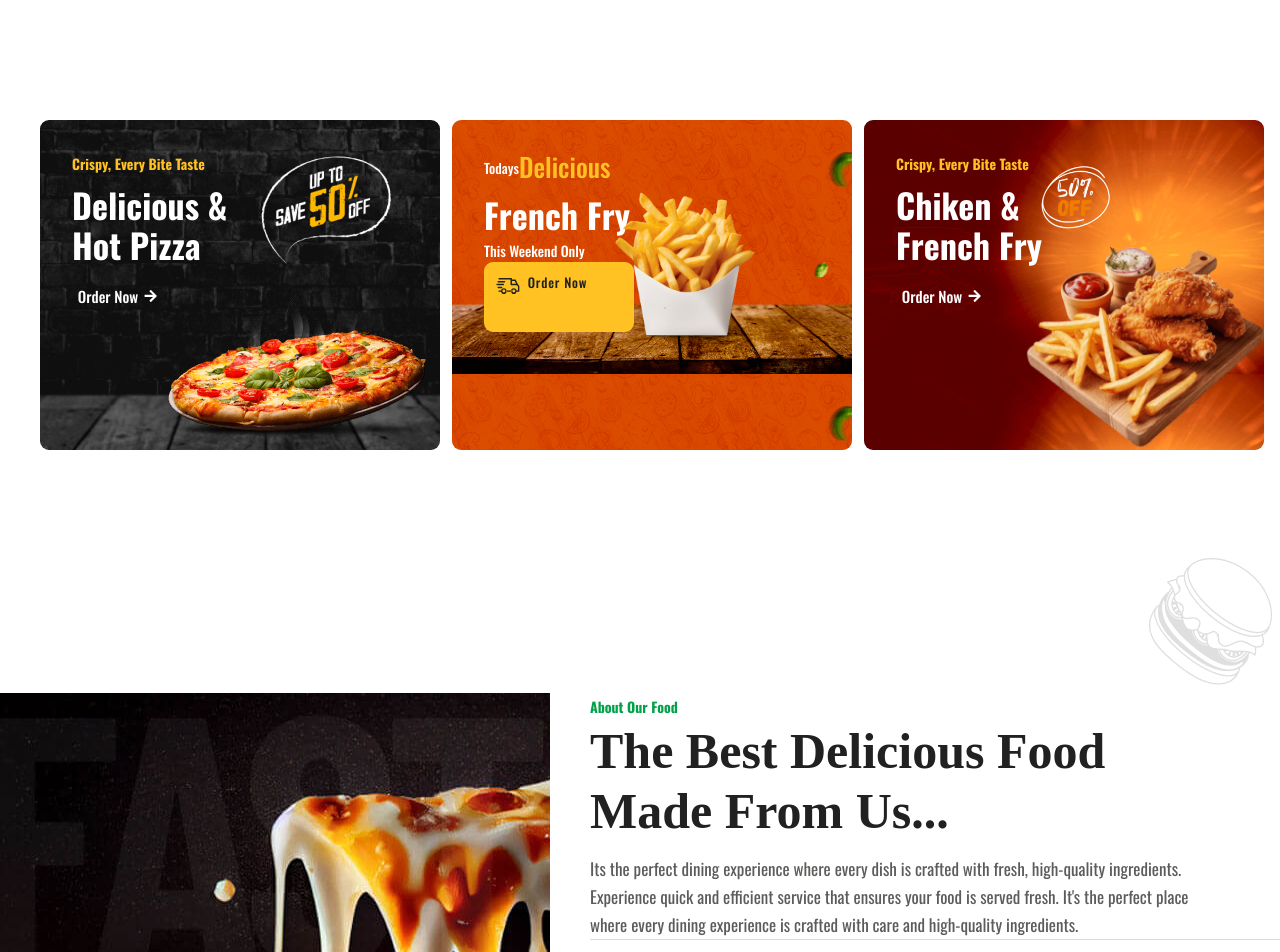
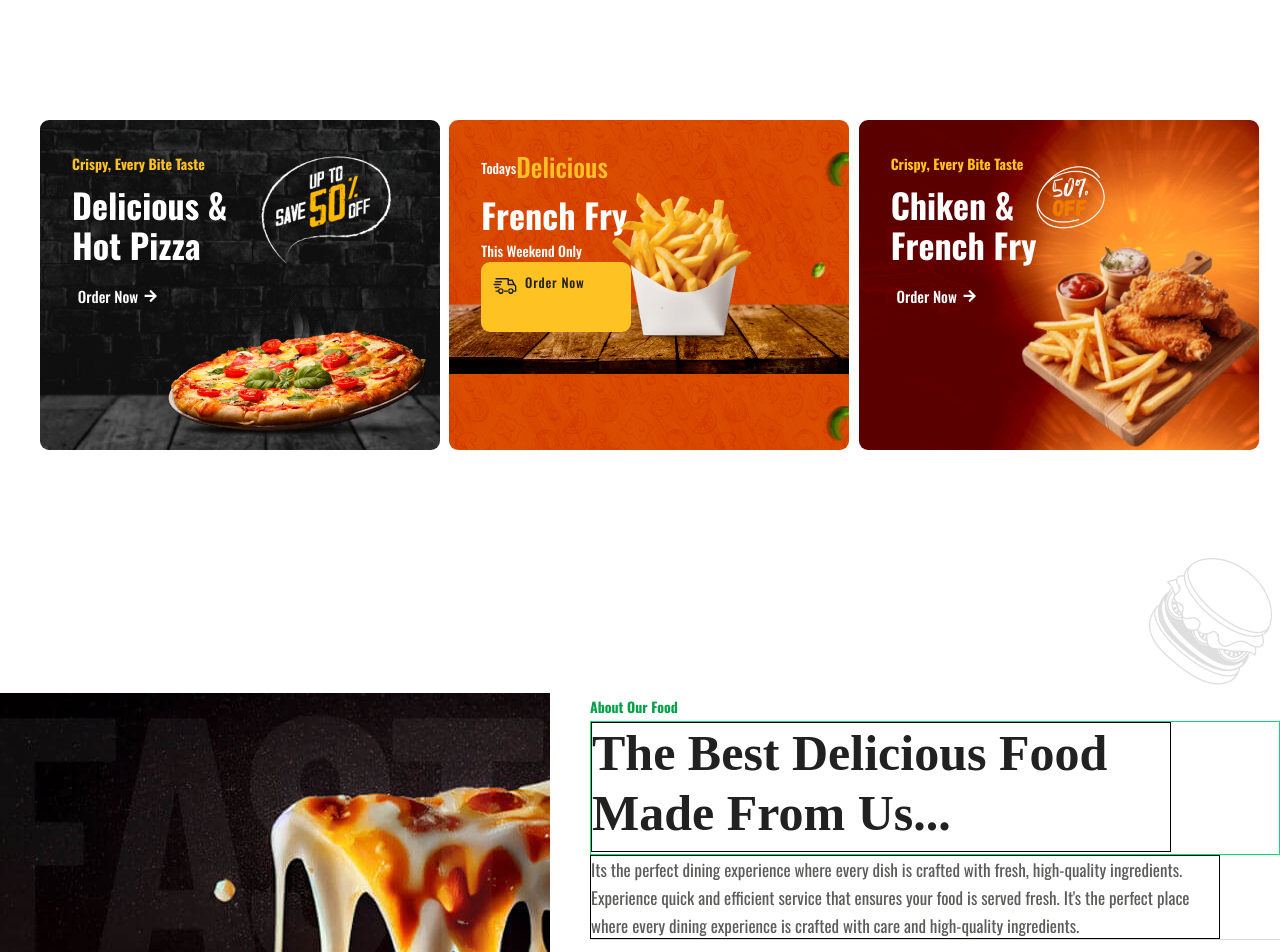
Before and after one commit to shijinp006/Figma-Task3, a React (Vite) app in the folder vite-project/: page / in a window 1280 px wide. Shown: the part 1020-1972 px from the top of the page. Built offline with nearby package versions, Linux system fonts and the light colour scheme; a web font is replaced by a local one.

Commit message:
first commit

```diff
--- a/vite-project/src/home/components/banner.tsx
+++ b/vite-project/src/home/components/banner.tsx
@@ -15,8 +15,8 @@ export const Banner = () => {
   return (
     <>
       <div className="flex flex-wrap w-full h-full lg:h-screen justify-center items-center mt-2 relative">
-        <div className="flex flex-wrap items-center justify-center w-full  max-w-7xl px-4 md:px-6 lg:px-10 mx-auto">
-          <div className="grid grid-cols-1 lg:grid-cols-3 gap-3 lg:gap-9">
+        <div className="flex flex-wrap items-center justify-center w-full max-w-7xl px-4 md:px-6 lg:px-10 mx-auto">
+          <div className="grid grid-cols-1 lg:grid-cols-3 gap-3 lg:gap-7">
 
             {/* First Card */}
             <motion.div
--- a/vite-project/src/home/components/landingpage.tsx
+++ b/vite-project/src/home/components/landingpage.tsx
@@ -21,8 +21,8 @@ export const LandingPage = () => {
                     Starting at $24.00
                   </p>
                 </div>
-                <div className="flex items-center w-full lg:w-[526px] h-[100px]">
-                  <h4 className="font-['Roboto'] font-black text-[40px] leading-[50px] lg:text-[50px] lg:leading-[55px] align-middle text-white">
+                <div className="flex items-center w-full md:w-[550px] lg:w-[710px] h-[100px]">
+                  <h4 className="font-['Roboto'] font-black text-[30px] leading-[50px] lg:text-[50px] lg:leading-[55px] align-middle text-white">
                     The best Food <br /> Collection 2024
                   </h4>
                 </div>
@@ -64,7 +64,7 @@ export const LandingPage = () => {
                 animate={{ opacity: 1, x: 0 }}
                 transition={{ duration: 0.8, delay: 0.6 }}
               >
-                <div className="flex items-center bg-white rounded-full overflow-hidden w-[300px] h-[40px] shadow">
+                <div className="flex items-center bg-white rounded-full overflow-hidden w-[250px] md:w-[300px] lg:w-[300px] h-[40px] shadow">
                   <div className="flex items-center px-3 flex-grow">
                     <img
                       src="https://logowik.com/content/uploads/images/paper-airplane5825.jpg"
@@ -90,11 +90,11 @@ export const LandingPage = () => {
               animate={{ opacity: 1, scale: 1 }}
               transition={{ duration: 0.8, delay: 0.4 }}
             >
-              <div className="w-700px h-[250px] flex items-center justify-center">
+              <div className=" lg:w-700px h-[250px] flex items-center justify-center ">
                 <motion.img
                   src={discounticon}
                   alt="discount icon"
-                  className="w-[90px]"
+                  className="w-[40px] md:w-[90px] lg:w-[90px]"
                   animate={{ rotate: [0, 10, -10, 0] }}
                   transition={{ repeat: Infinity, duration: 3 }}
                 />
--- a/vite-project/src/home/components/the best delicious food .tsx
+++ b/vite-project/src/home/components/the best delicious food .tsx
@@ -25,23 +25,23 @@ export const BestDeliciousFood = () => {
         </div>
         {/*right*/}
 
-        <div className="flex flex-col p-9 ml-10 lg:p-0 ">
+        <div className="flex flex-col p-2 lg:ml-10 lg:p-0  ">
           <div className="w-[110px] h-[28px]">
             <p className="font-[Oswald] font-bold text-[14px] leading-[28px] text-[#00A149] capitalize align-middle">
               About Our Food
             </p>
           </div>
-          <div className=" w-full lg:w-[690px] h-[134px]">
-            <div className="w-full  lg:w-[580px] h-[130px]">
-              <p className="font-[Oswlad] font-bold text-[30px] lg:text-[50px] lg:leading-[60.2px] text-[#212121] capitalize align-middle">
+          <div className=" w-full h-[80px] md:h-[134px] lg:w-[690px] lg:h-[134px] border border-green-400">
+            <div className="w-full h-[80px]  md:h-[130px] lg:w-[580px] lg:h-[130px] border">
+              <p className="font-[Oswlad] font-bold text-[25px] leading-[30px] md:text-[50px] md:leading-[60px] lg:text-[50px] lg:leading-[60.2px] text-[#212121] capitalize align-middle">
                 The best delicious food
                 <br />
                 made from us...
               </p>
             </div>
           </div>
-          <div className="w-full lg:w-[630px] h-[84px] ">
-            <p className="font-[Oswald] font-normal text-xs lg:text-[17px] lg:leading-[28px] text-[#5C5C5B] align-middle">
+          <div className="w-full h-[110px] md:h-[84px] lg:w-[630px] lg:h-[84px] border ">
+            <p className="font-[Oswald] font-normal text-xs md:text-[17px] lg:text-[17px] lg:leading-[28px] text-[#5C5C5B] align-middle">
               Its the perfect dining experience where every dish is crafted with
               fresh, high-quality ingredients. Experience quick and efficient
               service that ensures your food is served fresh. It's the perfect
@@ -52,7 +52,7 @@ export const BestDeliciousFood = () => {
           <div className=" flex flex-col lg:flex-row w-full lg:w-[690px] lg:h-[125px] border-t border-[#D9D9D9] items-center">
             <div className=" w-full lg:w-[224px] h-[124px] border-b border-[#D9D9D9] flex flex-col items-center justify-center relative">
               <div className="flex flex-row items-center">
-                <div className="w-[53px] h-[117px] absolute top-[1%] left-[15%] lg:left-[6%]">
+                <div className="w-[53px] h-[117px] absolute top-[1%] left-[19%] md:left-[37%] lg:left-[7%]">
                   <p className="font-oswald font-bold  text-[90px] leading-[117px] text-[#212121] opacity-9 capitalize align-middle">
                     0
                   </p>
--- a/vite-project/src/home/nav/nav.tsx
+++ b/vite-project/src/home/nav/nav.tsx
@@ -15,8 +15,8 @@ export const Nav = () => {
       <div className="w-full flex items-center justify-between max-w-7xl px-4 md:px-6 lg:px-10 mx-auto">
         {/* Logo + Title */}
         <div className="flex items-center gap-2">
-          <img src={pizzalogo} alt="pizza logo" className="w-[119px] h-[67px]" />
-          <p className="font-['Fugaz_One'] text-[20px] leading-[26.67px] font-normal text-[#EE3A43]">
+          <img src={pizzalogo} alt="pizza logo" className="w-[70px] h-[50px] md:w-[119px] md:h-[67px]  lg:w-[119px] lg:h-[67px] " />
+          <p className="font-['Fugaz_One'] text-[12px] md:text-[20px] lg:text-[20px] leading-[26.67px] font-normal text-[#EE3A43] ">
             pizza hut
           </p>
         </div>
```
